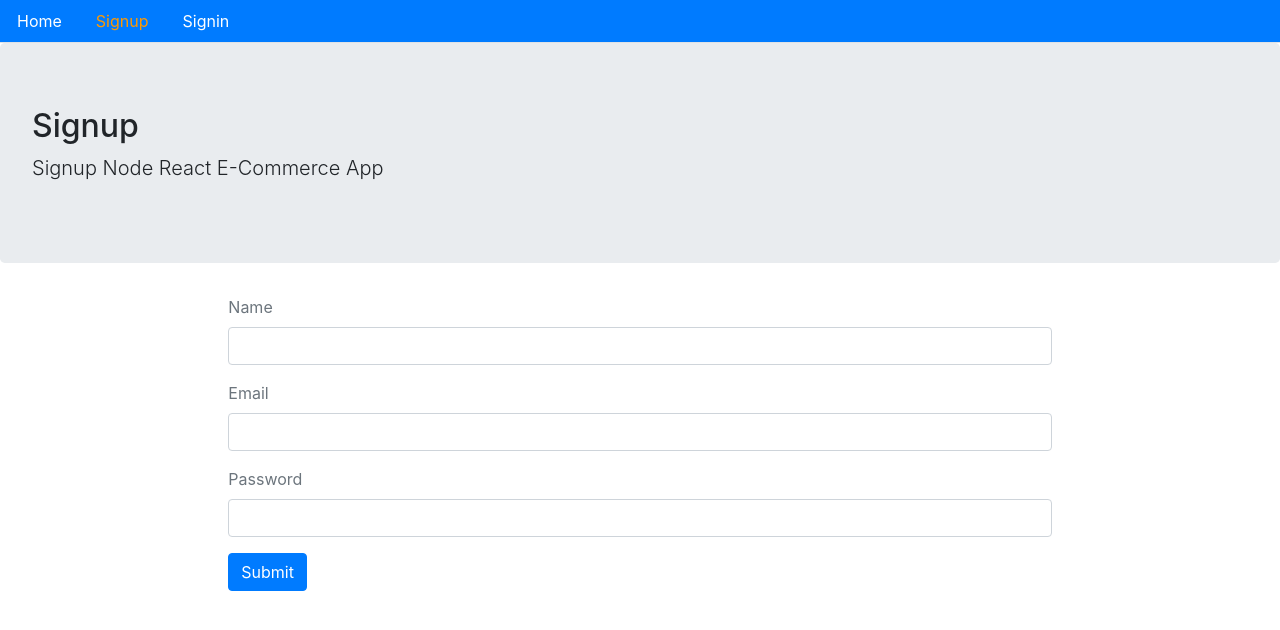
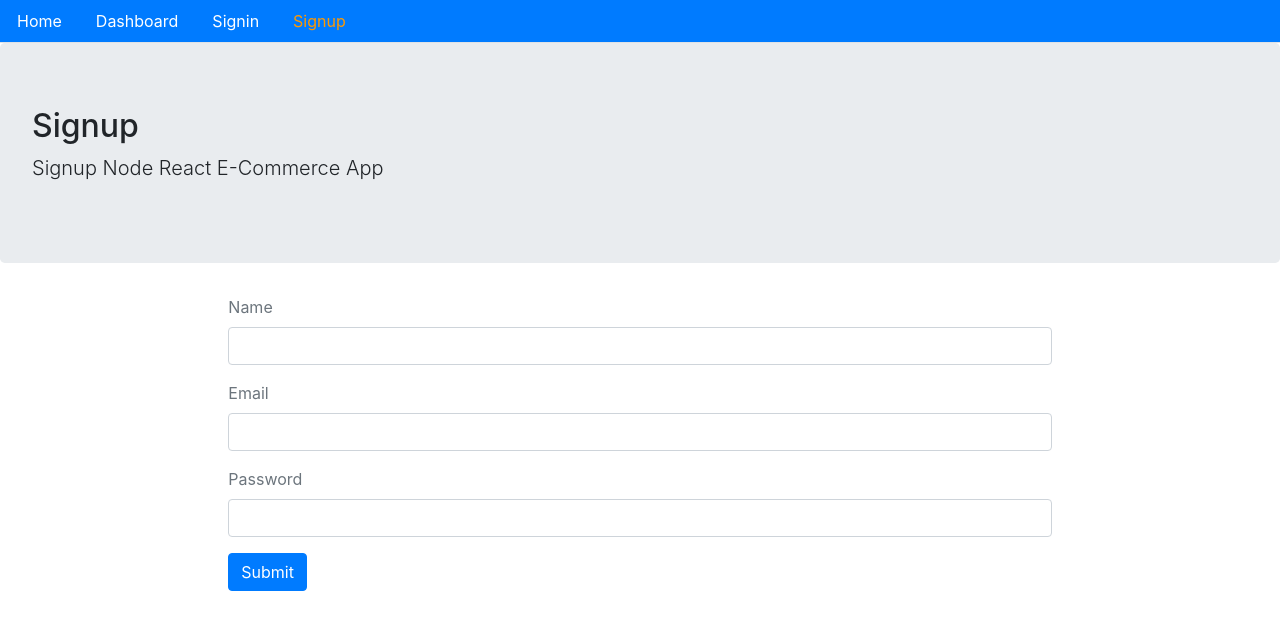
Before and after one commit to Faraz12515/MernStack-Ecommerce, a React (Create React App) app in the folder ecommerce-frontend/: page /signup in a window 1280 px wide. Shown: the top 630 px of the page. Built offline with nearby package versions, Linux system fonts and the light colour scheme; no server answers.

Commit message:
privateRoute for authenticated users

```diff
--- a/ecommerce-frontend/src/Routes.js
+++ b/ecommerce-frontend/src/Routes.js
@@ -3,6 +3,8 @@ import { BrowserRouter, Switch, Route } from "react-router-dom";
 import Signup from "./user/Signup";
 import Signin from "./user/Signin";
 import Home from "./core/Home";
+import Dashboard from "./user/UserDashboard";
+import PrivateRoute from "./auth/PrivateRoute";
 
 const Routes = () => {
   return (
@@ -11,6 +13,8 @@ const Routes = () => {
         <Route path="/" exact component={Home} />
         <Route path="/signup" exact component={Signup} />
         <Route path="/signin" exact component={Signin} />
+        <Route path="/dashboard" exact component={Dashboard} />
+        {/* <PrivateRoute path="/dashboard" exact component={Dashboard} /> */}
       </Switch>
     </BrowserRouter>
   );
--- /dev/null
+++ b/ecommerce-frontend/src/auth/PrivateRoute.js
@@ -0,0 +1,23 @@
+// import React, { Component } from "react";
+// import { Route, Redirect } from "react-router-dom";
+// import { isAuthenticated } from "./index";
+
+// const PrivateRoute = ({ component: Component, ...rest }) => {
+//   <Route
+//     {...rest}
+//     render={(props) =>
+//       isAuthenticated() ? (
+//         <Component {...props} />
+//       ) : (
+//         <Redirect
+//           to={{
+//             pathname: "/signin",
+//             state: { from: props.location },
+//           }}
+//         />
+//       )
+//     }
+//   />;
+// };
+
+// export default PrivateRoute;
--- a/ecommerce-frontend/src/auth/index.js
+++ b/ecommerce-frontend/src/auth/index.js
@@ -1,10 +1,12 @@
 import axios from "axios";
 import { API } from "../config";
+import Success from "../user/Success";
 
 // Saving User Data and Token //
 export const authenticate = (data, next) => {
   if (typeof window !== "undefined") {
     localStorage.setItem("jwt", JSON.stringify(data));
+    Success("Successfully Signin");
   }
 };
 
--- a/ecommerce-frontend/src/core/Menu.js
+++ b/ecommerce-frontend/src/core/Menu.js
@@ -13,11 +13,11 @@ const isActive = (history, path) => {
 
 const Menu = ({ history }) => {
   //Handling Signout with setTimeout
-  const handleSignOut = () => {
-    setTimeout(() => {
-      signout(history.push("/")) && Success("Successfully Signout");
-    }, 500);
-  };
+  // const handleSignOut = () => {
+  //   setTimeout(() => {
+  //     Success("Successfully Signout") && signout(history.push("/"));
+  //   }, 500);
+  // };
 
   return (
     <div>
@@ -27,8 +27,26 @@ const Menu = ({ history }) => {
             Home
           </Link>
         </li>
+        <li className="nav--item">
+          <Link
+            className="nav-link"
+            style={isActive(history, "/dashboard")}
+            to="/dashboard"
+          >
+            Dashboard
+          </Link>
+        </li>
         {!isAuthenticated() && (
           <Fragment>
+            <li className="nav--item">
+              <Link
+                className="nav-link"
+                style={isActive(history, "/signin")}
+                to="/signin"
+              >
+                Signin
+              </Link>
+            </li>
             <li className="nav--item">
               <Link
                 className="nav-link"
@@ -38,15 +56,6 @@ const Menu = ({ history }) => {
                 Signup
               </Link>
             </li>
-            <li className="nav--item">
-              <Link
-                className="nav-link"
-                style={isActive(history, "/signin")}
-                to="/signin"
-              >
-                Signin
-              </Link>
-            </li>
           </Fragment>
         )}
         {isAuthenticated() && (
@@ -54,7 +63,9 @@ const Menu = ({ history }) => {
             <span
               className="nav-link"
               style={{ cursor: "pointer", color: "white" }}
-              onClick={handleSignOut}
+              onClick={() => (
+                signout(history.push("/")), Success("Successfully Signout")
+              )}
             >
               Signout
             </span>
--- a/ecommerce-frontend/src/user/Signin.js
+++ b/ecommerce-frontend/src/user/Signin.js
@@ -30,15 +30,11 @@ const Signin = ({ history }) => {
           password: password,
         });
         console.log(`response.data :>> `, response.data);
-        response.data.message == true
-          ? setTimeout(() => {
-              authenticate(
-                response.data,
-                history.push("/") && setSwitchState(false)
-              );
-              Success("Successfully Signin");
-            }, 500)
-          : Failed("Oops! Something Went Wrong");
+        response.data.message == true &&
+          authenticate(
+            response.data,
+            history.push("/") && setSwitchState(false)
+          );
       } catch (err) {
         console.log(`err`, err);
       }
--- /dev/null
+++ b/ecommerce-frontend/src/user/UserDashboard.js
@@ -0,0 +1,16 @@
+import React from "react";
+import Layout from "../core/Layout";
+
+const Dashboard = () => {
+  return (
+    <Layout
+      title="Dashboard"
+      description="User Dashboard"
+      className="container col-md-8 offset-md-2"
+    >
+      ...
+    </Layout>
+  );
+};
+
+export default Dashboard;
```
